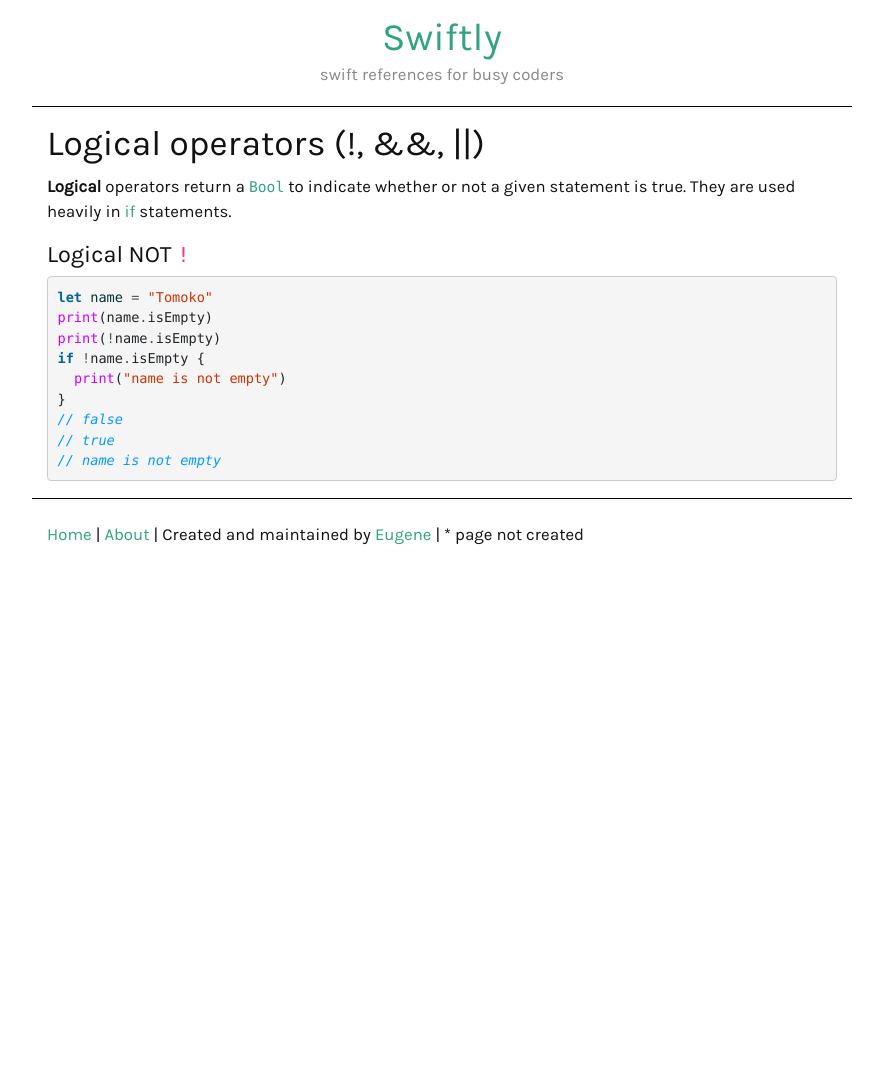
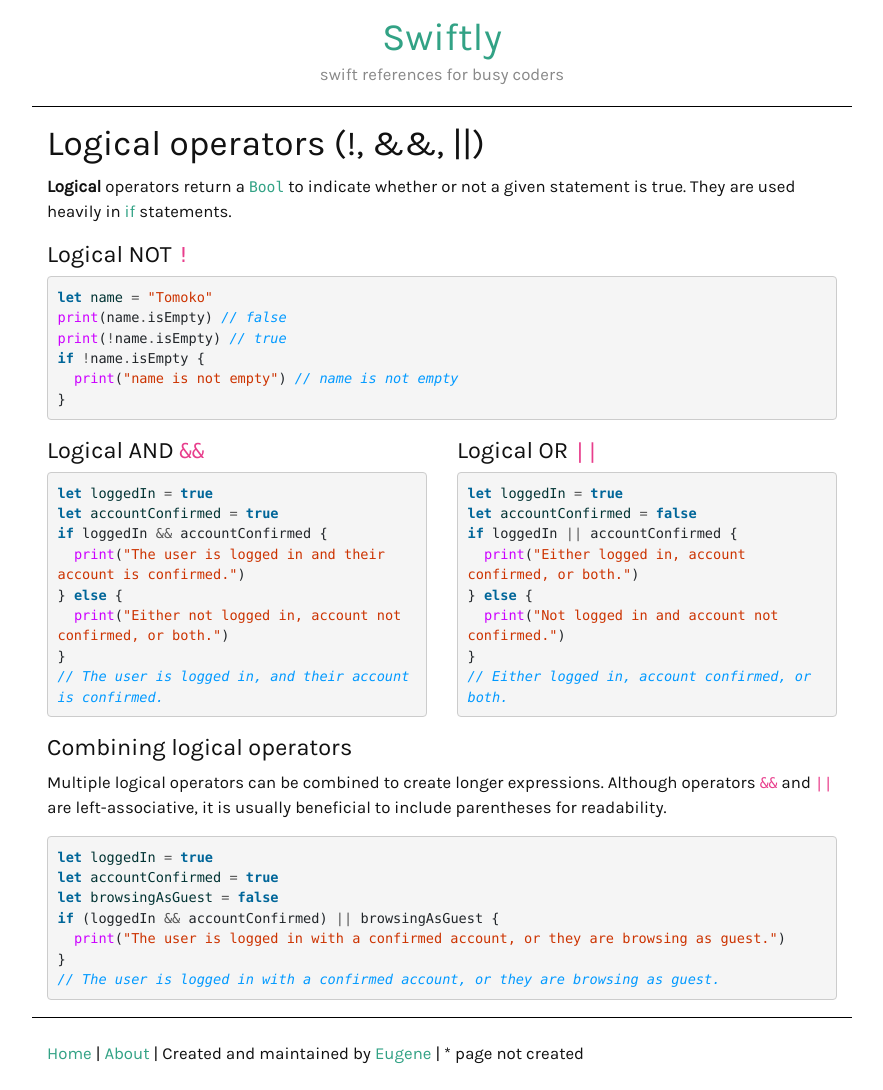
Before and after one commit to ebelinski/swiftly, a Jekyll site: the page built from logical.md, in a window 1280 px wide. Shown: the whole page, without its empty margins (198-1081 px from the left). Built offline with Jekyll 4.4.1, drawn with Linux system fonts in a browser that asks for light colours; before the commit the page ends 900 px from its top, so only the background shows below that.

Commit message:
finished logic page

````diff
--- a/logical.md
+++ b/logical.md
@@ -18,12 +18,55 @@ redirect_from:
 
 ```swift
 let name = "Tomoko"
-print(name.isEmpty)
-print(!name.isEmpty)
+print(name.isEmpty) // false
+print(!name.isEmpty) // true
 if !name.isEmpty {
-  print("name is not empty")
+  print("name is not empty") // name is not empty
 }
-// false
-// true
-// name is not empty
 ```
+
+{% include opencol.html size=6 newrow=true %}
+
+### Logical AND `&&`
+
+```swift
+let loggedIn = true
+let accountConfirmed = true
+if loggedIn && accountConfirmed {
+  print("The user is logged in and their account is confirmed.")
+} else {
+  print("Either not logged in, account not confirmed, or both.")
+}
+// The user is logged in, and their account is confirmed.
+```
+
+{% include closecol.html %}{% include opencol.html size=6 %}
+
+### Logical OR `||`
+
+```swift
+let loggedIn = true
+let accountConfirmed = false
+if loggedIn || accountConfirmed {
+  print("Either logged in, account confirmed, or both.")
+} else {
+  print("Not logged in and account not confirmed.")
+}
+// Either logged in, account confirmed, or both.
+```
+
+{% include closecol.html closerow=true %}
+
+### Combining logical operators
+
+Multiple logical operators can be combined to create longer expressions. Although operators `&&` and `||` are left-associative, it is usually beneficial to include parentheses for readability.
+
+```swift
+let loggedIn = true
+let accountConfirmed = true
+let browsingAsGuest = false
+if (loggedIn && accountConfirmed) || browsingAsGuest {
+  print("The user is logged in with a confirmed account, or they are browsing as guest.")
+}
+// The user is logged in with a confirmed account, or they are browsing as guest.
+```
````
